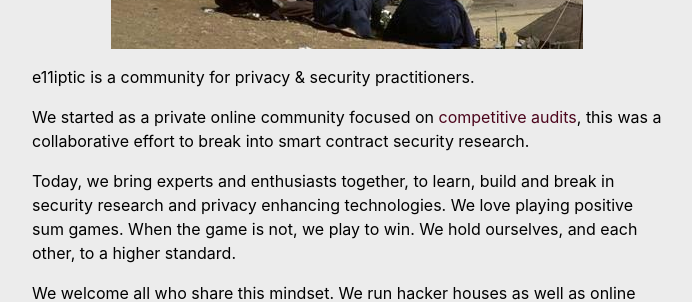
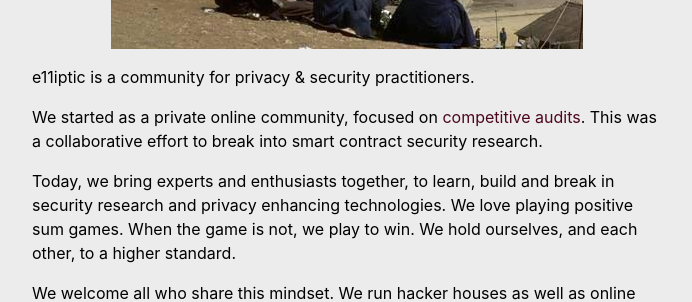
Before and after one commit to e11iptic/e11iptic.github.io, a Jekyll site: the page built from _posts/2025-11-02-Manifesto.md, in a window 1280 px wide. Shown: the part 813-1115 px from the top of the page, without its empty margins (258-950 px from the left). Built offline with Jekyll 4.4.1, drawn with Linux system fonts in a browser that asks for light colours; some web fonts are replaced.

```diff
--- a/_posts/2025-11-02-Manifesto.md
+++ b/_posts/2025-11-02-Manifesto.md
@@ -8,7 +8,7 @@ date: 2025-11-02
 
 e11iptic is a community for privacy & security practitioners.
 
-We started as a private online community focused on [competitive audits](https://support.cyfrin.io/en/articles/10059182-what-is-a-competitive-audit), this was a collaborative effort to break into smart contract security research.
+We started as a private online community, focused on [competitive audits](https://support.cyfrin.io/en/articles/10059182-what-is-a-competitive-audit). This was a collaborative effort to break into smart contract security research.
 
 Today, we bring experts and enthusiasts together, to learn, build and break in security research and privacy enhancing technologies. We love playing positive sum games. When the game is not, we play to win. We hold ourselves, and each other, to a higher standard.
 
```
